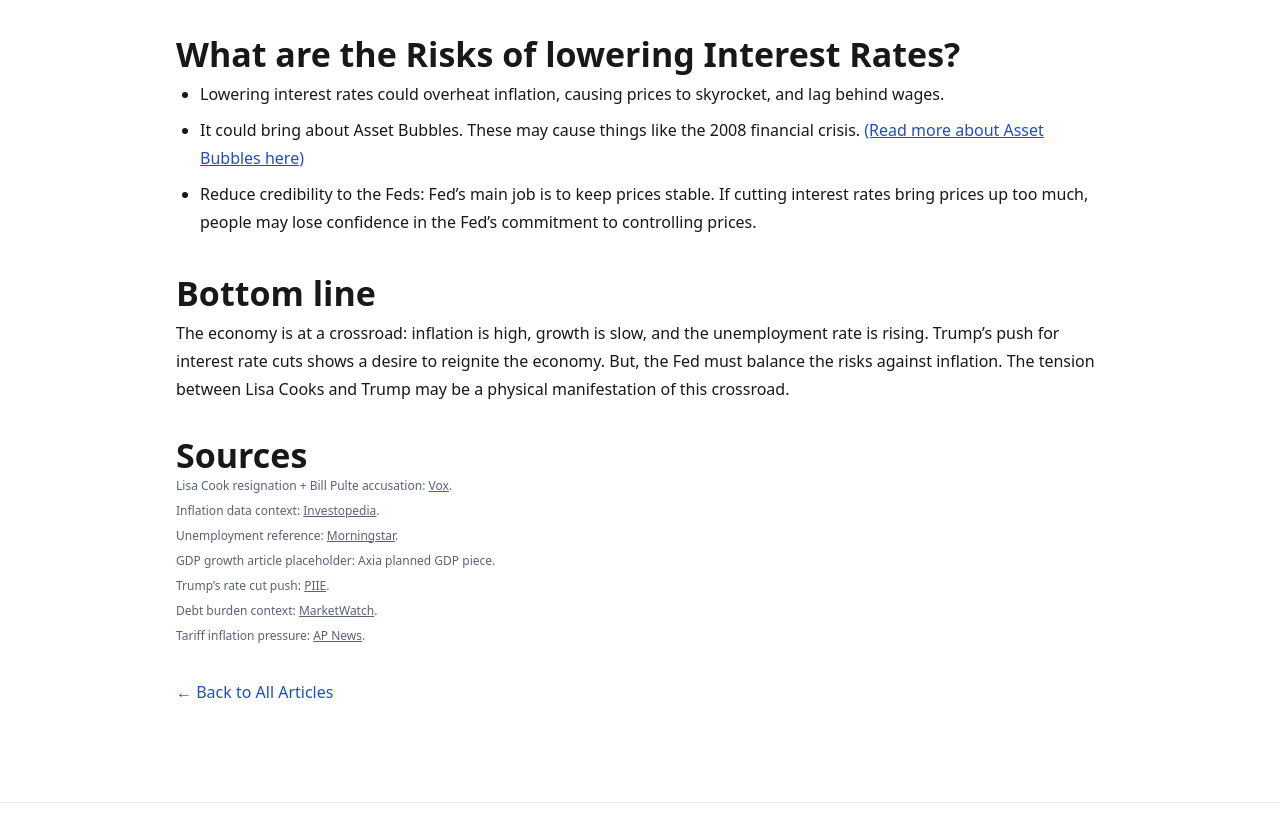
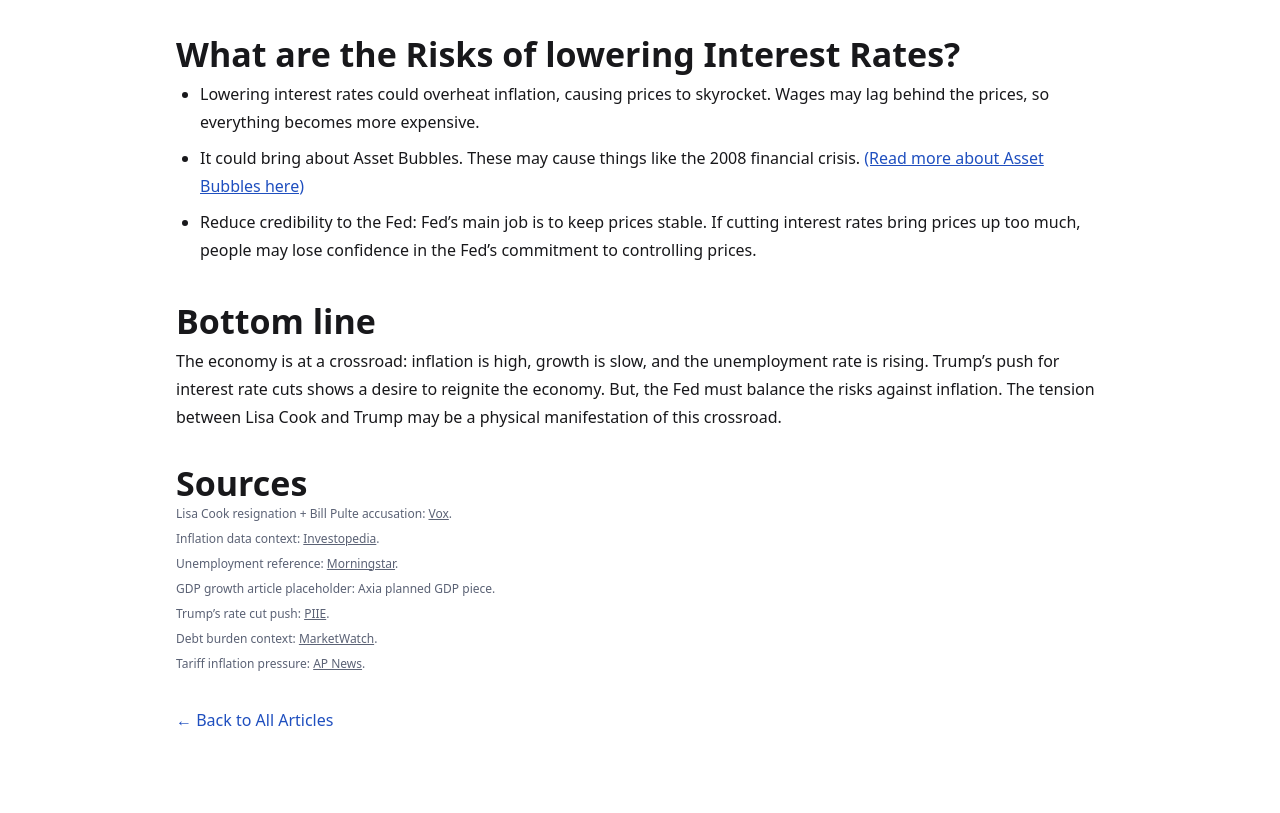
Before and after one commit to hello-axia/hello.axia.github.io, a plain HTML site: page articles/lisa-cooked.html in a window 1280 px wide. Shown: the part 1829-2642 px from the top of the page. Drawn offline with nearby package versions, Linux system fonts and the light colour scheme.

Commit message:
Add files via upload

```diff
--- a/articles/lisa-cooked.html
+++ b/articles/lisa-cooked.html
@@ -145,13 +145,13 @@
 
       <h2>What are the Risks of lowering Interest Rates?</h2>
       <ul class="bullets">
-        <li>Lowering interest rates could overheat inflation, causing prices to skyrocket, and lag behind wages.</li>
+        <li>Lowering interest rates could overheat inflation, causing prices to skyrocket. Wages may lag behind the prices, so everything becomes more expensive.</li>
         <li>It could bring about Asset Bubbles. These may cause things like the 2008 financial crisis. <a href="../articles/asset-bubbles.html" class="text-[var(--brand)] underline">(Read more about Asset Bubbles here)</a></li>
-        <li>Reduce credibility to the Feds: Fed’s main job is to keep prices stable. If cutting interest rates bring prices up too much, people may lose confidence in the Fed’s commitment to controlling prices.</li>
+        <li>Reduce credibility to the Fed: Fed’s main job is to keep prices stable. If cutting interest rates bring prices up too much, people may lose confidence in the Fed’s commitment to controlling prices.</li>
       </ul>
 
       <h2>Bottom line</h2>
-      <p>The economy is at a crossroad: inflation is high, growth is slow, and the unemployment rate is rising. Trump’s push for interest rate cuts shows a desire to reignite the economy. But, the Fed must balance the risks against inflation. The tension between Lisa Cooks and Trump may be a physical manifestation of this crossroad.</p>
+      <p>The economy is at a crossroad: inflation is high, growth is slow, and the unemployment rate is rising. Trump’s push for interest rate cuts shows a desire to reignite the economy. But, the Fed must balance the risks against inflation. The tension between Lisa Cook and Trump may be a physical manifestation of this crossroad.</p>
 
       <!-- Sources (small, muted, not intrusive) -->
       <section class="mt-10" aria-labelledby="sources">
```
Also changed, not shown: articles/federal-reserve-interest-rates.html (+1 -1 lines).
